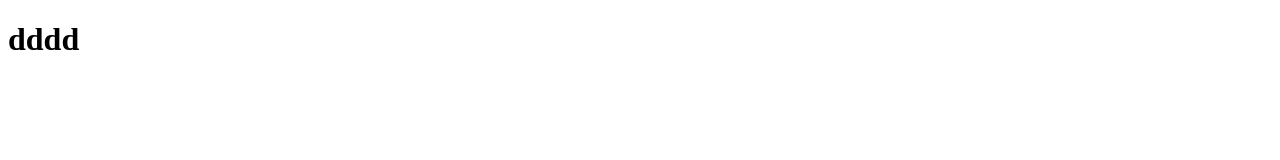
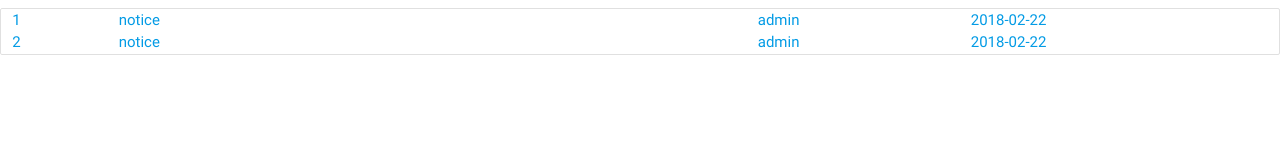
Before and after one commit to dnjsakf/electron-example, a React app: page / in a window 1280 px wide. Built offline with nearby package versions, Linux system fonts and the light colour scheme; some packages are replaced by stand-ins of ours.

Commit message:
Add react-router-dom

```diff
--- a/index.js
+++ b/index.js
@@ -24,7 +24,7 @@ function createWindow( ){
         indexPath = url.format({
             protocol: 'http:',
             host: 'localhost:4000',
-            pathname: 'index.html',
+            pathname: '/',
             slashes: true
         });
     } else {
--- a/public/index.html
+++ b/public/index.html
@@ -3,9 +3,13 @@
     <head>
         <meta charset="utf-8">
         <meta name="viewport" content="width=device-width, initial-scale=1">
+        <!--Import Google Icon Font-->
+        <link rel="stylesheet" href="http://fonts.googleapis.com/icon?family=Material+Icons">
+        <link rel="stylesheet" href="https://cdnjs.cloudflare.com/ajax/libs/materialize/0.100.0/css/materialize.min.css">
         <title>First Electron</title>
     </head>
     <body>
         <div id="root"></div>
+        <script type="text/javascript" src="https://code.jquery.com/jquery-2.1.1.min.js"></script>
     </body>
 </html>
--- a/src/containers/App.js
+++ b/src/containers/App.js
@@ -1,4 +1,8 @@
 import React from 'react';
+import { Link, Route, Switch } from 'react-router-dom'
+
+import ItemList from './List.js'
+import ItemView from './View.js'
 
 const defaultProps = {
     description: "Main App"
@@ -7,12 +11,16 @@ const defaultProps = {
 class App extends React.Component {
     constructor(props, context){
         super(props, context);
-
-        console.log( props, context );
     }
     render(){
         return (
-            <h1>dddd</h1>
+            <div>
+                <Route path="/" exact component={ ItemList } /> {/* home */}
+                <Switch>
+                    <Route path="/item/:number" component={ ItemView } />
+                    <Route path="/item" component={ ItemView } />
+                </Switch>
+            </div>
         )
     }
 }
--- /dev/null
+++ b/src/containers/List.js
@@ -0,0 +1,55 @@
+import React from 'react';
+import { Link } from 'react-router-dom'
+
+const defaultProps = {
+    description: "Item List"
+}
+
+const Item = ({key, data})=>{
+    return (
+        <li className={`item ${key} row`}>
+            <Link to={data.link}>
+                <span className="col s1">{data.no}</span>
+                <span className="col s6">{data.title}</span>
+                <span className="col s2">{data.writer}</span>
+                <span className="col s3">{data.regDate}</span>
+            </Link>
+        </li>
+    )
+}
+
+class List extends React.Component {
+    constructor(props, context){
+        super(props, context);
+        this.state = {}
+        this.state.list = [
+            {
+                no: 1,
+                title: 'notice',
+                writer: 'admin',
+                regDate: '2018-02-22',
+                link: '/item/1'
+            },
+            {
+                no: 2,
+                title: 'notice',
+                writer: 'admin',
+                regDate: '2018-02-22',
+                link: '/item/2'
+            }
+        ]
+    }
+    render(){
+        return (
+            <ul className="collection item-list">
+            {
+                this.state.list.map((item, index)=>{
+                    return (<Item key={index} data={item} />)
+                })
+            }
+            </ul>
+        )
+    }
+}
+
+export default List
--- /dev/null
+++ b/src/containers/View.js
@@ -0,0 +1,21 @@
+import React from 'react';
+import { Link } from 'react-router-dom'
+
+const defaultProps = {
+    description: "View"
+}
+
+class View extends React.Component {
+    constructor(props, context){
+        super(props, context);
+    }
+    render(){
+        return (
+            <div>
+                <Link to="/">Home</Link>
+            </div>
+        )
+    }
+}
+
+export default View
--- a/src/index.js
+++ b/src/index.js
@@ -1,7 +1,7 @@
 import React from 'react'
 import ReactDOM from 'react-dom'
+import { AppContainer } from 'react-hot-loader'
 import { BrowserRouter } from 'react-router-dom'
-import { AppContainer } from 'react-hot-loader'
 
 import { createStore, applyMiddleware } from 'redux'
 import { Provider } from 'react-redux'
--- a/src/style.css
+++ b/src/style.css
@@ -0,0 +1,7 @@
+li.item {
+    margin-bottom: 0;
+}
+li.item:hover {
+    background-color: rgba(150, 150, 150, 0.8);
+    cursor: pointer;
+}
```
